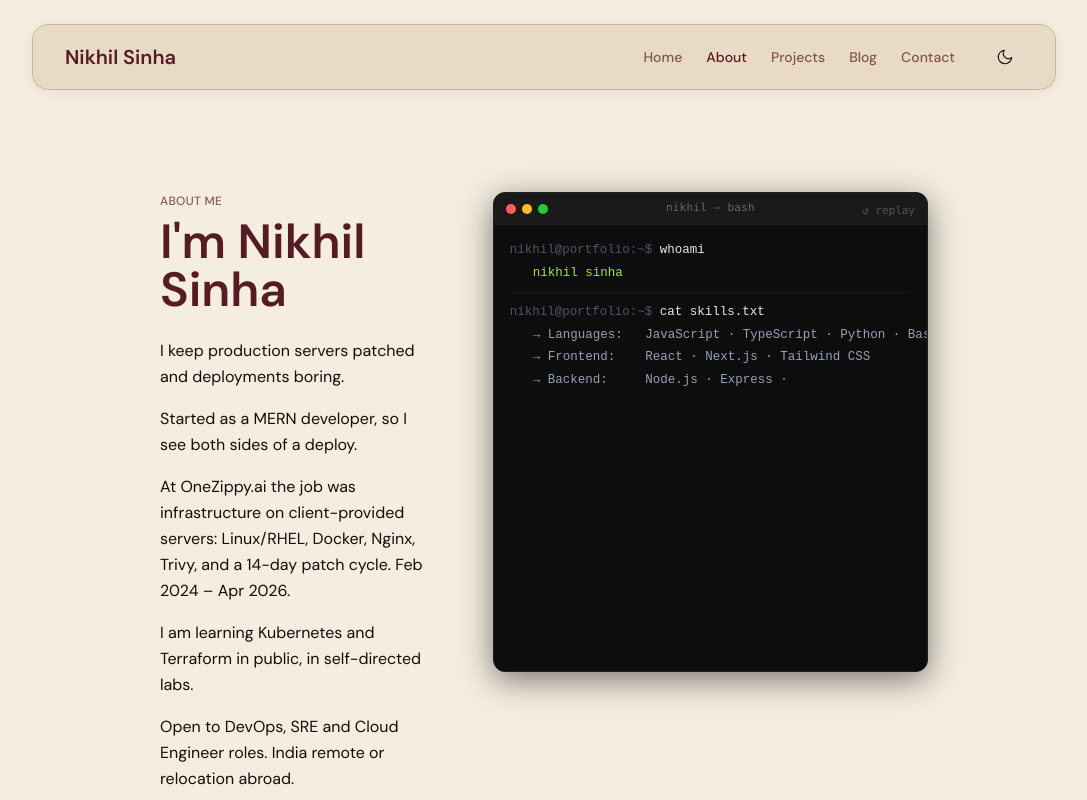
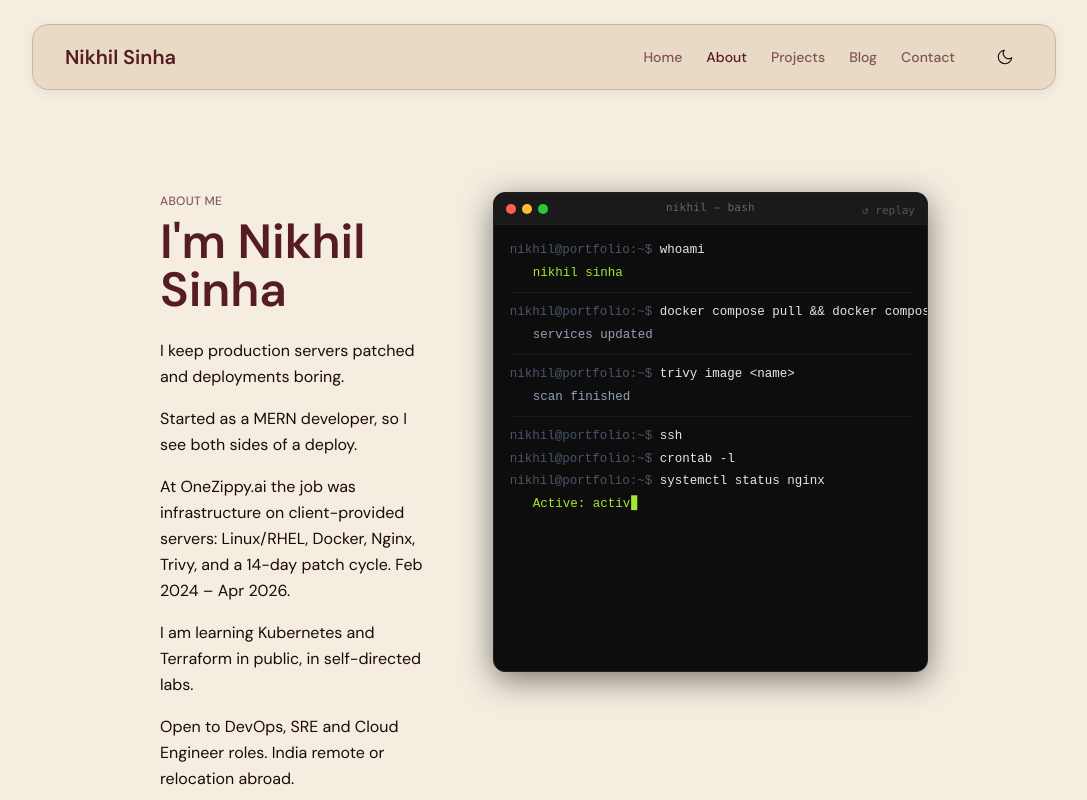
Before and after one commit to sinhaniik/portfolio, a React (Vite) app: page /about in a window 1280 px wide. Shown: the top 800 px of the page, without its empty margins (96-1183 px from the left). Built offline with nearby package versions, Linux system fonts and the light colour scheme.

Commit message:
feat(about): replace terminal demo with real commands

```diff
--- a/src/components/Terminal/Terminal.tsx
+++ b/src/components/Terminal/Terminal.tsx
@@ -4,18 +4,16 @@ const lines = [
   { text: "whoami", delay: 400, color: "#e2e8f0", isCommand: true },
   { text: "nikhil sinha", delay: 900, color: "#a3e635", isCommand: false },
   { text: "", delay: 1100, color: "#e2e8f0", isCommand: false },
-  { text: "cat skills.txt", delay: 1300, color: "#e2e8f0", isCommand: true },
-  { text: "→ Languages:   JavaScript · TypeScript · Python · Bash", delay: 1800, color: "#94a3b8", isCommand: false },
-  { text: "→ Frontend:    React · Next.js · Tailwind CSS", delay: 2100, color: "#94a3b8", isCommand: false },
-  { text: "→ Backend:     Node.js · Express · MongoDB", delay: 2400, color: "#94a3b8", isCommand: false },
-  { text: "→ Infra:       Docker · Linux · RHEL · Bash · SSH", delay: 2700, color: "#94a3b8", isCommand: false },
-  { text: "→ Cloud:       AWS (learning) · VPS deployment", delay: 3000, color: "#94a3b8", isCommand: false },
-  { text: "", delay: 3300, color: "#e2e8f0", isCommand: false },
-  { text: "echo $STATUS", delay: 3500, color: "#e2e8f0", isCommand: true },
-  { text: "open to work · based in bengaluru · targeting roles abroad", delay: 4000, color: "#a3e635", isCommand: false },
-  { text: "", delay: 4300, color: "#e2e8f0", isCommand: false },
-  { text: "ls projects/", delay: 4500, color: "#e2e8f0", isCommand: true },
-  { text: "hmis-docker/   uw-care/   linux-lab/   portfolio/   ilri-infra/", delay: 5000, color: "#7dd3fc", isCommand: false },
+  { text: "docker compose pull && docker compose up -d", delay: 1300, color: "#e2e8f0", isCommand: true },
+  { text: "services updated", delay: 2200, color: "#94a3b8", isCommand: false },
+  { text: "", delay: 2500, color: "#e2e8f0", isCommand: false },
+  { text: "trivy image <name>", delay: 2700, color: "#e2e8f0", isCommand: true },
+  { text: "scan finished", delay: 3400, color: "#94a3b8", isCommand: false },
+  { text: "", delay: 3700, color: "#e2e8f0", isCommand: false },
+  { text: "ssh", delay: 3900, color: "#e2e8f0", isCommand: true },
+  { text: "crontab -l", delay: 4500, color: "#e2e8f0", isCommand: true },
+  { text: "systemctl status nginx", delay: 5200, color: "#e2e8f0", isCommand: true },
+  { text: "Active: active (running)", delay: 6000, color: "#a3e635", isCommand: false },
 ];
 
 export default function Terminal() {
```
